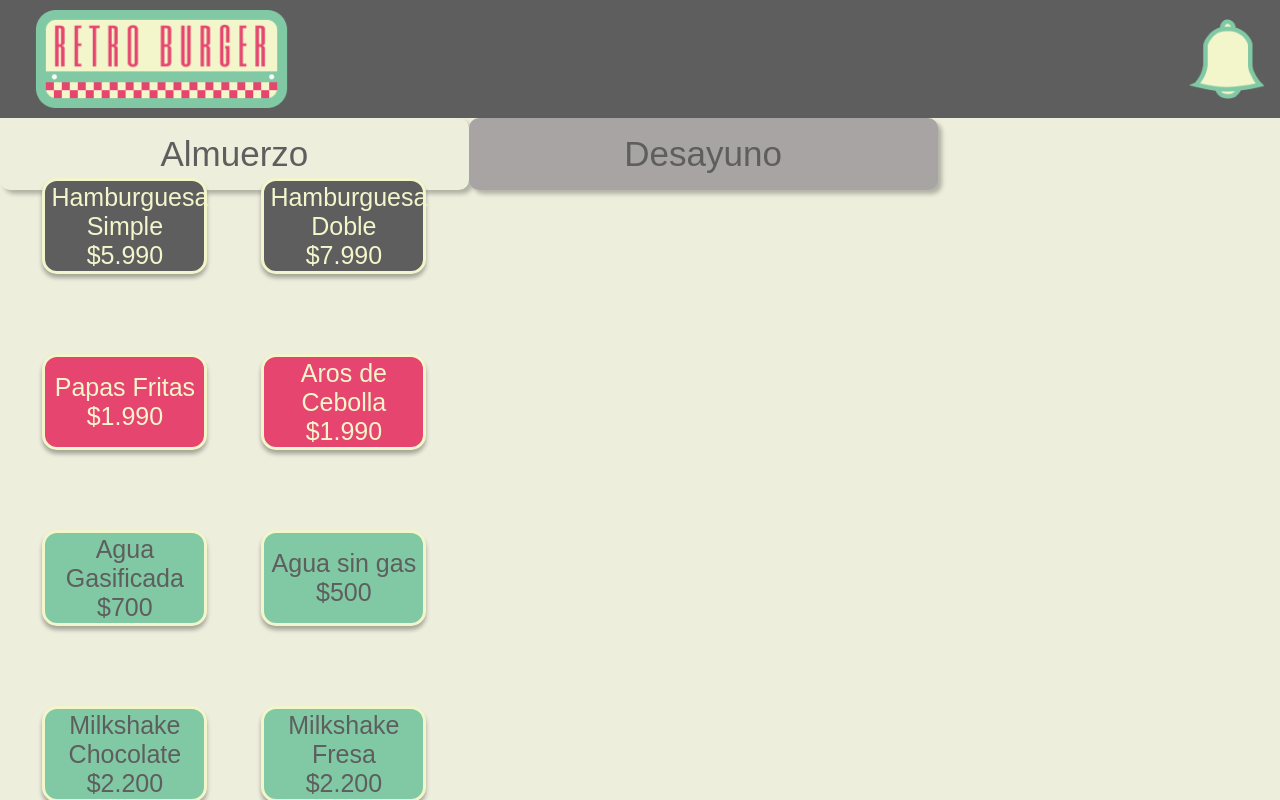
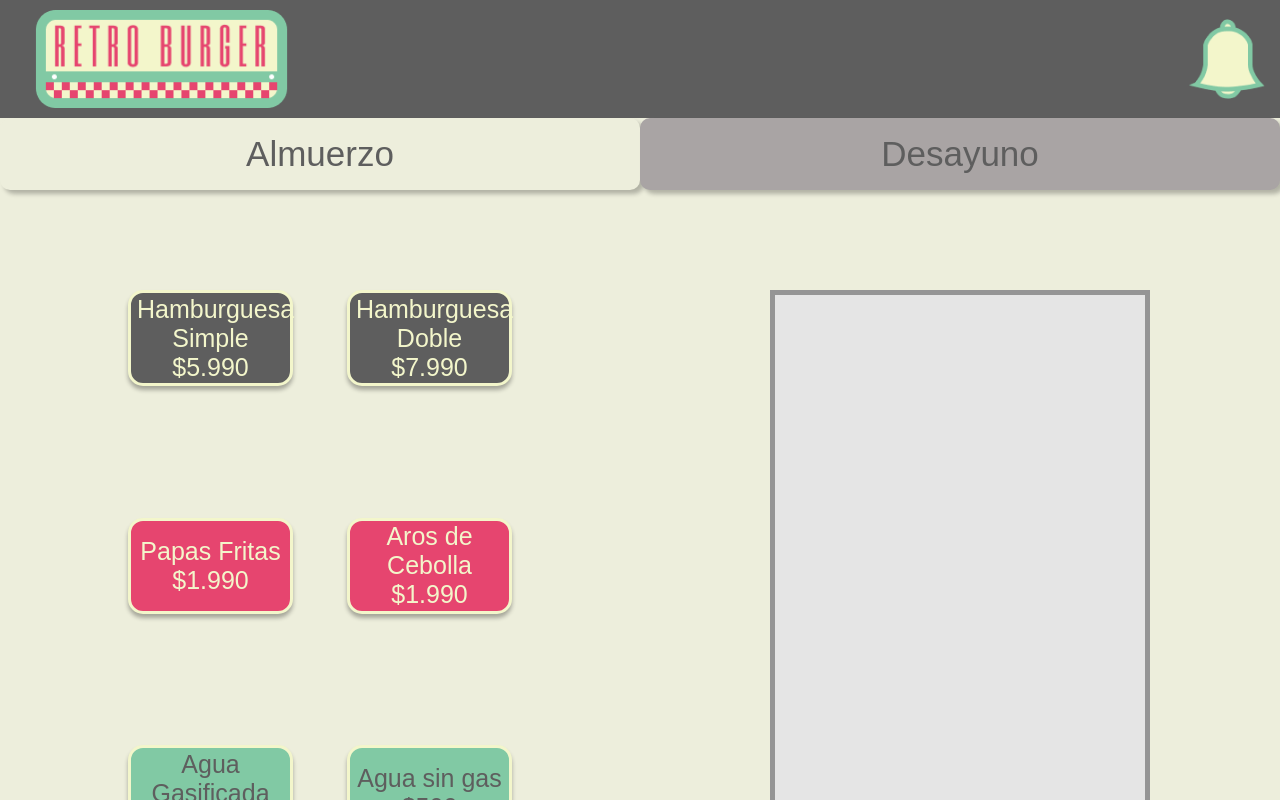
Before and after one commit to xsamynox/retro-burger-1, a React (Create React App) app: page /mesero/mesa in a window 1280 px wide. Shown: the top 800 px of the page. Built offline with nearby package versions, Linux system fonts and the light colour scheme.

Commit message:
modificacion css

```diff
--- a/src/components/MenuView.js
+++ b/src/components/MenuView.js
@@ -12,6 +12,7 @@ export class ContentMenuOrderDetail extends React.Component {
       menuClicked: undefined,
       submenuProteinClicked: undefined,
       orderTable: [],
+      optionMenu: "lunch"
     };
   }
   handleIndexButtonSubmenu(submenuProteinClicked) {
@@ -66,27 +67,32 @@ export class ContentMenuOrderDetail extends React.Component {
   }
 
   render() {
+    let classMenuLunch = this.state.optionMenu === "lunch" ? "buttonMenuOn" : "buttonMenuOff";
+    let classMenuBreakfast = this.state.optionMenu === "breakfast" ? "buttonMenuOn" : "buttonMenuOff"
     return (
-      <div>
+      <div className="containerAllPage">
         <ContentHeader />
-        <div className="containerMenuOrderDetail">
+        <button className={classMenuLunch} onClick={() => this.setState({ optionMenu: "lunch" })}>
+          Almuerzo
+          </button>
+        <button className={classMenuBreakfast} onClick={() => this.setState({ optionMenu: "breakfast" })}>
+          Desayuno
+        </button>
         <Menu
           indexButtonClicked={this.state.indexButtonClicked}
           onHandleIndexButtonClicked={this.handleIndexButtonClicked}
           menuClicked={this.state.menuClicked}
+          optionMenu={this.state.optionMenu}
           submenuProteinClicked={this.state.submenuProteinClicked}
           onHandleIndexButtonSubmenu={this.handleIndexButtonSubmenu}
         />
-          <div className="containerViewOrderDetail">
         <OrderDetail
-              className="containerOrderDetail"
           indexButtonClicked={this.state.indexButtonClicked}
           menuClicked={this.state.menuClicked}
           orderTable={this.state.orderTable}
           submenuClicked={this.state.submenuClicked}
         />
-          </div>
-        </div>
+
       </div>
     );
   }
@@ -95,45 +101,32 @@ export class ContentMenuOrderDetail extends React.Component {
 const OrderDetail = (props) => {
   const orderList = props.orderTable.map((item) => {
     return (
-      <div key={item.nombre}>
-        {item.cantidad}
-        {item.nombre}
-        {item.precio}
+      <div className="containerEachOrder" key={item.nombre}>
+        <div>{item.nombre} x{item.cantidad}</div>
+        <div className="priceOrder">{item.precio}</div>
       </div>
     );
   });
 
-  return orderList;
+  return (
+    <div className="containerViewOrderDetail">
+      <div className="containerOrderDetail">
+        {orderList}
+      </div>
+    </div>
+  )
 };
 
 class Menu extends React.Component {
-  constructor(props) {
-    super(props);
-    this.handleClickLunch = this.handleClickLunch.bind(this);
-    this.handleClickBreakfast = this.handleClickBreakfast.bind(this);
-    this.state = { optionMenu: "lunch" };
-  }
-  handleClickLunch() {
-    this.setState({ optionMenu: "lunch" });
-  }
-  handleClickBreakfast() {
-    this.setState({ optionMenu: "breakfast" });
-  }
-
   render() {
     let allFood =
-      this.state.optionMenu === "lunch" ? (
+      this.props.optionMenu === "lunch" ? (
         <MenuLunch
           indexButtonClicked={this.props.indexButtonClicked}
           submenuProteinClicked={this.props.submenuProteinClicked}
           menuClicked={this.props.menuClicked}
-          onHandleIndexButtonClickedChildren={
-            this.props.onHandleIndexButtonClicked
-          }
-          onHandleIndexButtonSubmenuChildren={
-            this.props.onHandleIndexButtonSubmenu
-          }
-        />
+          onHandleIndexButtonClickedChildren={this.props.onHandleIndexButtonClicked}
+          onHandleIndexButtonSubmenuChildren={this.props.onHandleIndexButtonSubmenu} />
       ) : (
           <MenuBreakfast
             indexButtonClicked={this.props.indexButtonClicked}
@@ -143,29 +136,14 @@ class Menu extends React.Component {
             }
           />
         );
-    // para tener distintos colores en pestaña menu y almuerzo
-    let classMenuLunch =
-      this.state.optionMenu === "lunch" ? "buttonMenuOn" : "buttonMenuOff";
-    let classMenuBreakfast =
-      this.state.optionMenu === "breakfast" ? "buttonMenuOn" : "buttonMenuOff";
-    console.log();
-
     return (
-      <div>
-        <button className={classMenuLunch} onClick={this.handleClickLunch}>
-          Almuerzo
-        </button>
-        <button
-          className={classMenuBreakfast}
-          onClick={this.handleClickBreakfast}
-        >
-          Desayuno
-        </button>
+      <div className="containerViewButtonsMenu">
         {allFood}
       </div>
     );
   }
 }
+
 
 class MenuLunch extends React.Component {
   constructor(props) {
@@ -181,7 +159,6 @@ class MenuLunch extends React.Component {
 
   render() {
     return (
-      <div className="containerViewButtonsMenu">
         <div className="containerButtonsMenu">
           <button
             onClick={() => {
@@ -274,7 +251,6 @@ class MenuLunch extends React.Component {
             {Almuerzo[7].precio}
           </button>
         </div>
-      </div>
     );
   }
 }
@@ -285,7 +261,6 @@ class MenuBreakfast extends React.Component {
   }
   render() {
     return (
-      <div className="containerViewButtonsMenu">
         <div className="containerButtonsMenu">
           <button
             className="buttonMainMenu buttonMenu"
@@ -352,7 +327,7 @@ class MenuBreakfast extends React.Component {
             {Desayuno[7].precio}
           </button>
         </div>
-      </div>
+
     );
   }
 }
--- a/src/index.css
+++ b/src/index.css
@@ -81,6 +81,10 @@ body {
 }
 
 /* third page */
+.buttonsChoiceMenu{
+  display: flex;
+  flex-direction: row;
+}
 .buttonMenuOn {
   background: #edeedc;
   width: 50%;
@@ -90,6 +94,7 @@ body {
   font-size: 35px;
   color: #5e5e5e;
   border: none;
+  flex-wrap: nowrap;
 }
 
 .buttonMenuOff {
@@ -101,24 +106,21 @@ body {
   font-size: 35px;
   color: #5e5e5e;
   border: none;
+  flex-wrap: nowrap;
 }
-
-.containerMenuOrderDetail {
-  display: flex;
-}
-
 /* menu */
 .containerViewButtonsMenu {
   display: flex;
   width: 50%;
-  height: 85vh;
+  /* flex-wrap: wrap; */
 }
 
 .containerButtonsMenu {
   display: flex;
   flex-wrap: wrap;
   justify-content: center;
-  align-content: center;
+  margin-top: 100px;
+  /* align-content: center; */
 }
 
 .buttonMenu {
@@ -183,14 +185,36 @@ body {
 .containerViewOrderDetail {
   display: flex;
   width: 50%;
-  height: 85vh;
+  /* height: 85vh; */
+  justify-content: center;
 }
-
 .containerOrderDetail {
   display: flex;
-  justify-content: center;
+  flex-direction: column;
+  align-items: center;
   background-color: #e5e5e5;
   border: 5px solid rgba(94, 94, 94, 0.59);
   width: 370px;
-  height: 800px;
+  height: 900px;
+  margin-top: 100px;
 }
+.containerAllPage{
+  display: flex;
+  flex-wrap: wrap
+}
+.containerEachOrder{
+  display: flex;
+  flex-direction: column;
+  height: 130px;
+  width: 100%;
+  justify-content: center;
+  font-size:30px;
+  border: 2px dashed #A9A4A4;
+}
+.priceOrder{
+  display: flex;
+  align-items: flex-end;
+  align-content: flex-end;
+  justify-items: flex-end;
+  justify-content: flex-end;
+}
```
Lines whose indentation alone changed are shown as unchanged.
